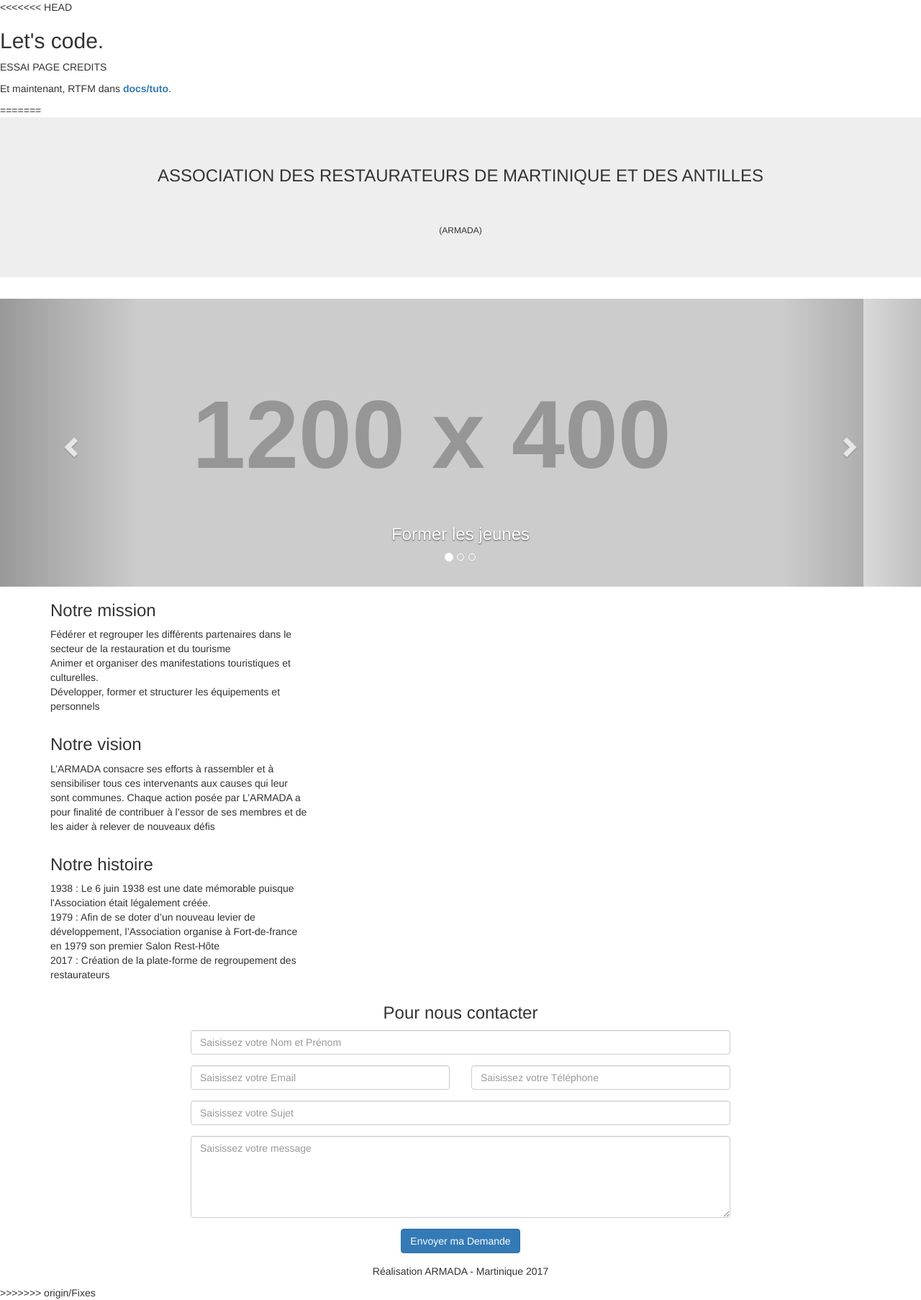
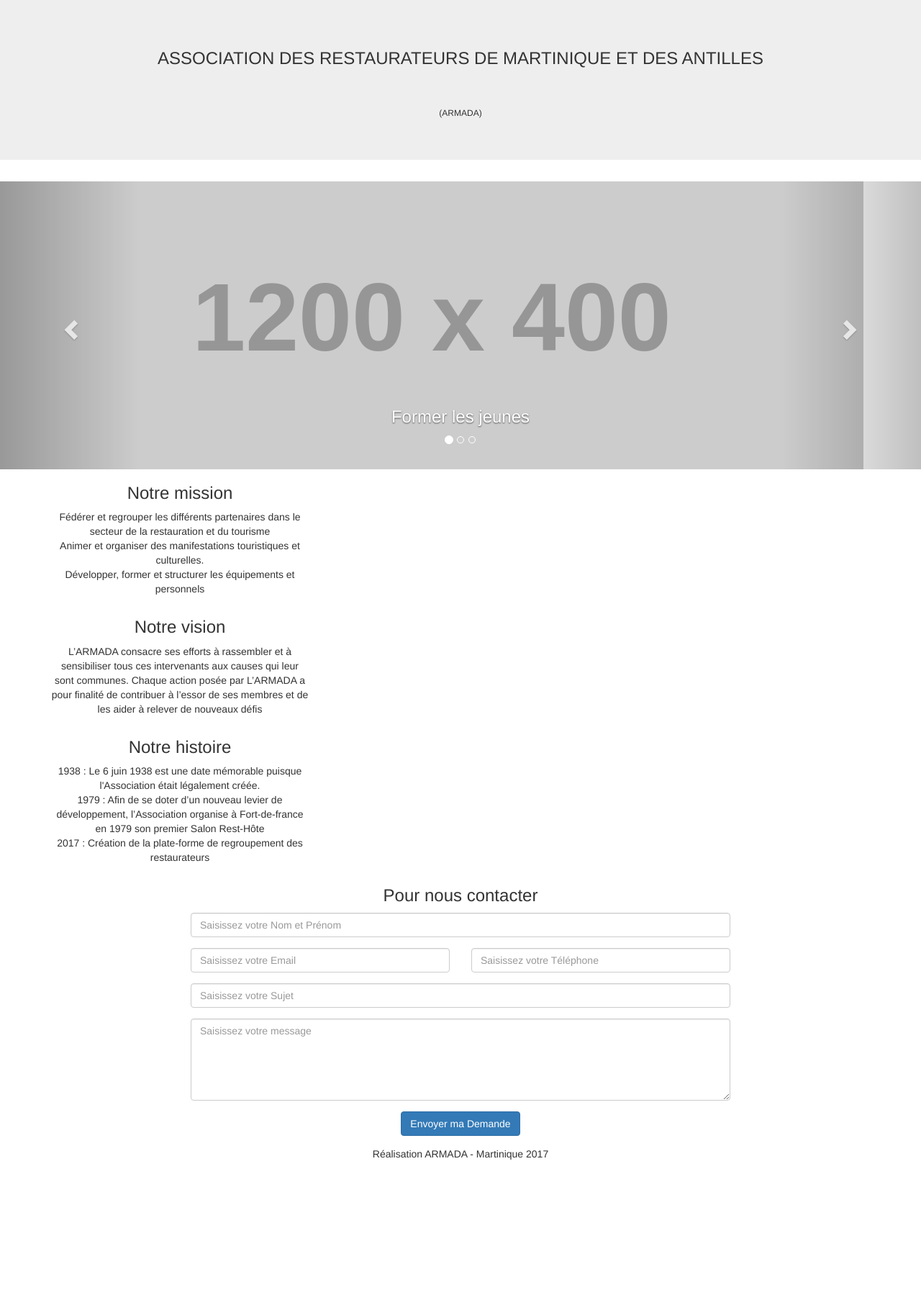
Before and after one commit to wf3projet-pmdmp/Restobook, a PHP site: the page made by app/Views/default/credits.php in a window 1280 px wide. Shown: the whole page at 72% size. After the commit the page ends 1611 px from the top, so only its background shows below. Run offline with PHP 8.4, Linux system fonts and the light colour scheme; the template is opened without the code that fills it, so the values that code supplies are empty; grey boxes labelled with a size stand in for pictures from a placeholder-image service; some libraries are stand-ins or nearby versions.

Commit message:
13 04 16h20

```diff
--- a/app/Views/default/credits.php
+++ b/app/Views/default/credits.php
@@ -1,11 +1,7 @@
-<?php $this->layout('layout', ['title' => 'Accueil']) ?>
+<?php $this->layout('layout', ['title' => 'PRESENTATION ARMADA']) ?>
 
 <?php $this->start('main_content') ?>
-<<<<<<< HEAD
-<h2>Let's code.</h2>
-<p>ESSAI PAGE CREDITS</p>
-<p>Et maintenant, RTFM dans <strong><a href="../docs/tuto/" title="Documentation de W">docs/tuto</a></strong>.</p>
-=======
+
 <!DOCTYPE html>
 <html lang="fr">
 <head>
@@ -72,31 +68,33 @@
     </a>
 </div>
 
-
-<div class="container text-align">
+<section id="text-center">
+<div class="container text-center">
   <div class="row">
-    <div class="col-sm-4">
+    <div class="col-xs-4">
       <h3>Notre mission </h3>
       <p>Fédérer et regrouper les différents partenaires dans le secteur de la restauration et du tourisme <br>
       Animer et organiser des manifestations touristiques et culturelles.<br>
       Développer, former et structurer les équipements et personnels</p>
     </div>
-    </div>
-    <div class="row">
-    <div class="col-sm-4" >
-      <h3>Notre vision </h3>
+  </div>
+  <div class="row">
+    <div class="col-xs-4" >
+      <strong><h3>Notre vision </h3></strong>
       <p>L’ARMADA consacre ses efforts à rassembler et à sensibiliser tous ces intervenants aux causes qui leur sont communes. Chaque action posée par L’ARMADA a pour finalité de contribuer à l’essor de ses membres et de les aider à relever de nouveaux défis </p>
     </div>
-    </div>
-    <div class="row">
-    <div class="col-sm-4">
+  </div>
+  <div class="row">
+    <div class="col-xs-4">
       <h3>Notre histoire </h3>
       <p>1938 : Le 6 juin 1938 est une date mémorable puisque l'Association était légalement créée.<br>
      1979 : Afin de se doter d’un nouveau levier de développement, l’Association  organise à Fort-de-france en 1979 son premier Salon Rest-Hôte<br>
       2017 : Création de la plate-forme de regroupement des restaurateurs </p>
     </div>
-    </div>
+  </div>
+
 </div>
+</section>
 
   <section id="contact ">
             <div class="container text-center">
@@ -155,7 +153,6 @@
             </div>
         </section>
 </div>
-
 <footer>
 <div class="footer text-center">
             <p>Réalisation ARMADA - Martinique 2017</p>
@@ -164,6 +161,4 @@
 
 </body>
 </html>
-
->>>>>>> origin/Fixes
 <?php $this->stop('main_content') ?>
```
